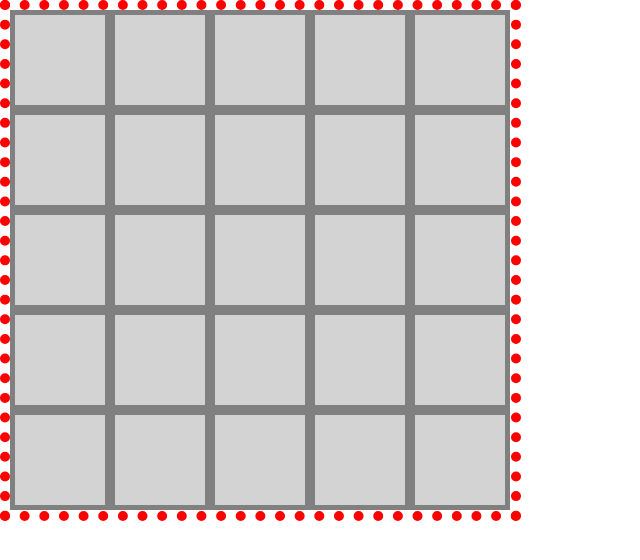
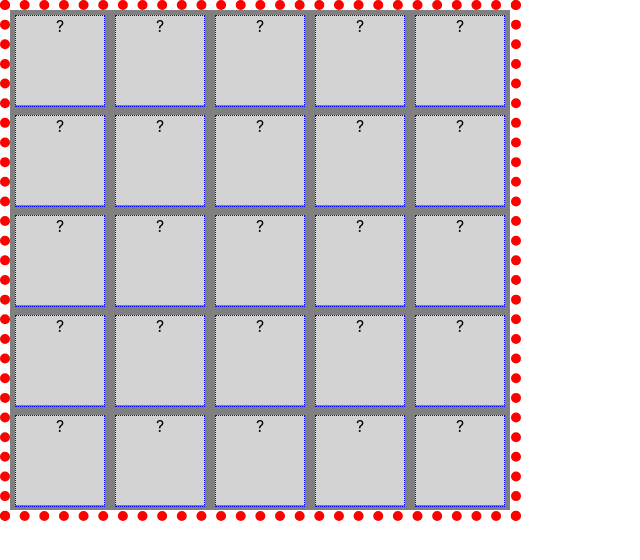
Before and after one commit to tomviner/coding-exercises, a React (Create React App) app in the folder projects/minesweeper/: page / in a window 1280 px wide. Shown: the top 560 px of the page, without its empty margins (0-640 px from the left). Built offline with nearby package versions, Linux system fonts and the light colour scheme.

Commit message:
fix clicks and start logic

```diff
--- a/projects/minesweeper/src/App.js
+++ b/projects/minesweeper/src/App.js
@@ -6,7 +6,7 @@ import Board from './components/board';
 function App() {
   return (
     <div className="App">
-      <Board width={5} />
+      <Board width={5} mineProb={0.4} />
     </div>
   );
 }
--- a/projects/minesweeper/src/components/board.js
+++ b/projects/minesweeper/src/components/board.js
@@ -5,7 +5,7 @@ import './board.css';
 const rand = (chance) => (Math.random() < chance)
 
 function Board(props) {
-  const { width } = props;
+  const { width, mineProb } = props;
   const height = width;
   const cellCount = width * height;
 
@@ -13,7 +13,7 @@ function Board(props) {
   const [hideGrid, setHideGrid] = useState(null);
 
   const cells = Array(cellCount).fill().map((_, i) => {
-    return <Cell isMine={rand(0.4)} />
+    return <Cell isMine={rand(mineProb)} mineCount={3} />
   });
   const widthPx = 100 * width + 1;
   const heightPx = 100 * height + 1;
--- a/projects/minesweeper/src/components/cell.css
+++ b/projects/minesweeper/src/components/cell.css
@@ -7,6 +7,7 @@
     background-color: yellow;
 }
 
-.isHidden {
-
+.active-cell {
+    height: 100%;
+    border: 1px dotted blue;
 }
--- a/projects/minesweeper/src/components/cell.js
+++ b/projects/minesweeper/src/components/cell.js
@@ -8,8 +8,14 @@ function Cell(props) {
   const [isFlagged, setIsFlagged] = useState(false);
   const [isGameOver, setIsGameOver] = useState(false);
 
+  const onClick = (e) => {
+    console.log('onClick', isHidden);
+    isFlagged || setIsHidden(false);
+    e.preventDefault();
+  }
+
   const onRightClick = (e) => {
-    console.log(e);
+    console.log('onRightClick', isFlagged);
     setIsFlagged(!isFlagged);
     e.preventDefault();
   }
@@ -20,39 +26,44 @@ function Cell(props) {
       style={{
         backgroundColor: isHidden ? 'lightgrey' : 'white',
       }}
-      onClick={(e) => {console.log(e.type); setIsHidden(!isHidden)}}
     >
       {
         isHidden ?
-          <ActiveCell isFlagged={isFlagged} onRightClick={onRightClick} /> :
-          <InactiveCell isMine={isMine} />
+          <ActiveCell isFlagged={isFlagged} onClick={onClick} onRightClick={onRightClick} /> :
+          <InactiveCell isMine={isMine} mineCount={mineCount} />
       }
     </div>
   );
 }
 
 function ActiveCell(props) {
-  const { onRightClick } = props;
-  const [isFlagged, setFlagged] = useState(props.isFlagged);
+  const { isFlagged, onClick, onRightClick } = props;
+  const content = isFlagged ? '🚩' : '?';
 
-  const content = isFlagged ? '🚩' : '-';
-
-  return <div onContextMenu={onRightClick} />
+  return (
+    <div
+      className="active-cell"
+      onClick={onClick}
+      onContextMenu={onRightClick}
+    >
+      {content}
+    </div>
+  );
 }
 
 function InactiveCell(props) {
   const { isMine, mineCount } = props;
 
-  // isGameOver
+  const content = isMine ? '💣' : mineCount;
 
-  if (isMine) {
-    // mine
-    return '💣'
-  } else {
-    // neighbouring mine count
-    return '3'
-  }
+  return (
+    <div
+      className="inactive-cell"
+      onContextMenu={(e) => e.preventDefault()}
+    >
+      {content}
+    </div>
+  )
 }
 
-
 export default Cell;
```
Also changed, not shown: projects/minesweeper/src/logic/mineField.js (added, +33 -0 lines).
